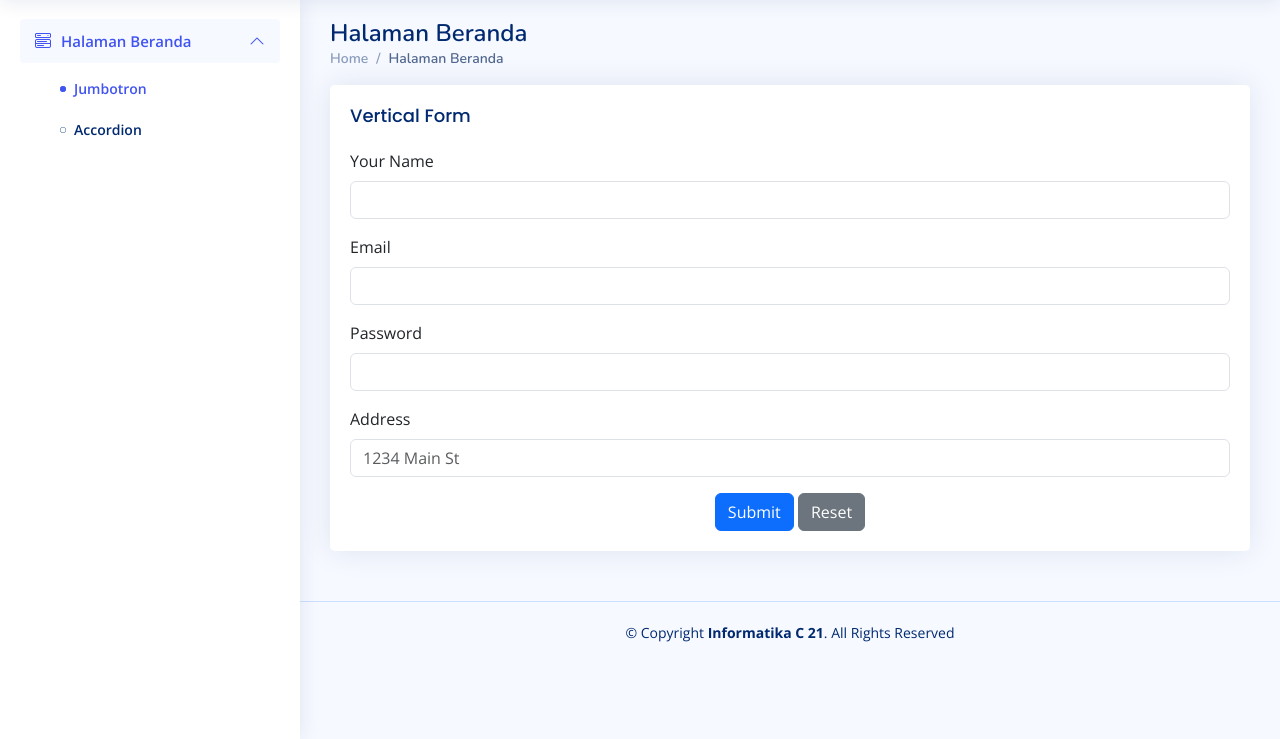
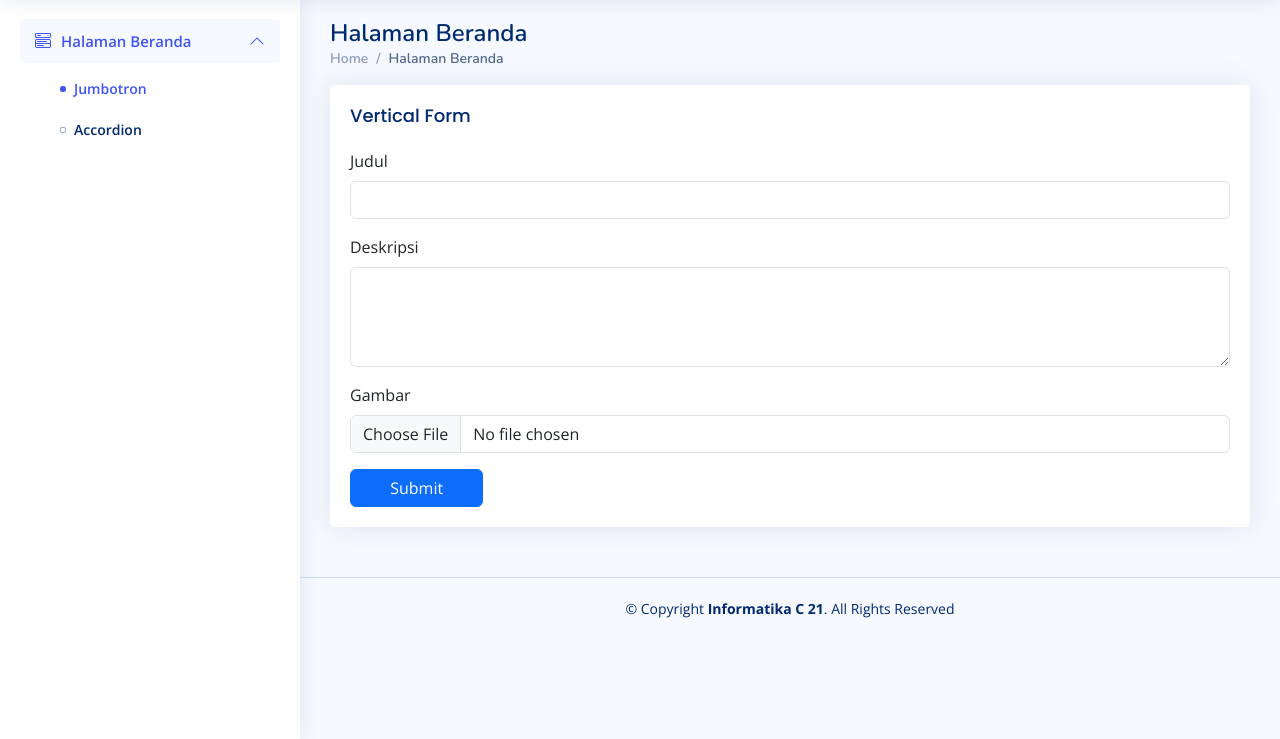
Before and after one commit to dean131/website_karang_taruna_jlapan, a Django app: page /admin/ in a window 1280 px wide. Shown: the part 61-800 px from the top of the page. Run offline with Django 3.2, Linux system fonts and the light colour scheme; some libraries are stand-ins or nearby versions.

Commit message:
Update index.html form labels and links

```diff
--- a/myadmin/templates/myadmin/index.html
+++ b/myadmin/templates/myadmin/index.html
@@ -121,7 +121,7 @@
       <h1>Halaman Beranda</h1>
       <nav>
         <ol class="breadcrumb">
-          <li class="breadcrumb-item"><a href="index.html">Home</a></li>
+          <li class="breadcrumb-item"><a href="#">Home</a></li>
           <li class="breadcrumb-item active">Halaman Beranda</li>
         </ol>
       </nav>
@@ -135,27 +135,27 @@
 
           <!-- Vertical Form -->
           <form class="row g-3">
+
             <div class="col-12">
-              <label for="inputNanme4" class="form-label">Your Name</label>
+              <label for="inputNanme4" class="form-label">Judul</label>
               <input type="text" class="form-control" id="inputNanme4">
             </div>
+
             <div class="col-12">
-              <label for="inputEmail4" class="form-label">Email</label>
-              <input type="email" class="form-control" id="inputEmail4">
+              <label for="inputPassword" class="form-label">Deskripsi</label>
+              <textarea class="form-control" style="height: 100px"></textarea>
             </div>
+
             <div class="col-12">
-              <label for="inputPassword4" class="form-label">Password</label>
-              <input type="password" class="form-control" id="inputPassword4">
+              <label for="inputNumber" class="form-label">Gambar</label>
+              <input class="form-control" type="file" id="formFile">
             </div>
-            <div class="col-12">
-              <label for="inputAddress" class="form-label">Address</label>
-              <input type="text" class="form-control" id="inputAddress" placeholder="1234 Main St">
+
+            <div class="col-2 d-grid">
+              <button type="submit" class="btn btn-primary">Submit</button>
             </div>
-            <div class="text-center">
-              <button type="submit" class="btn btn-primary">Submit</button>
-              <button type="reset" class="btn btn-secondary">Reset</button>
-            </div>
-          </form><!-- Vertical Form -->
+          </form>
+          <!-- Vertical Form -->
 
         </div>
       </div>
```
